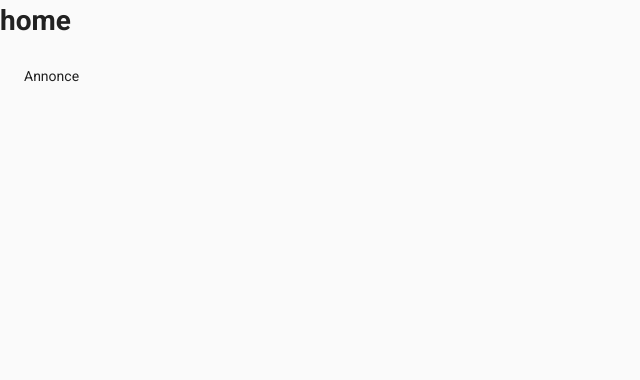
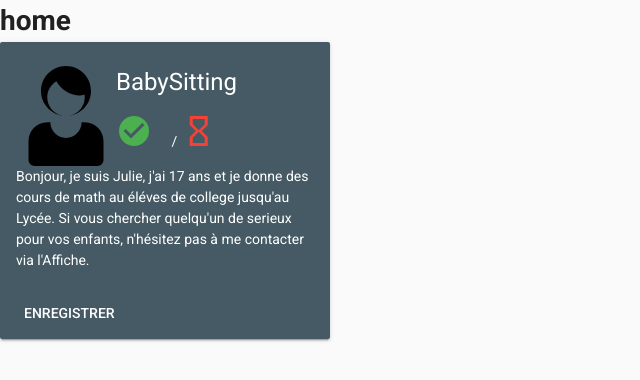
Before and after one commit to Barrocheq/laffiche, a Vue app: page / in a window 1280 px wide. Shown: the top 380 px of the page, without its empty margins (0-640 px from the left). Built offline with nearby package versions, Linux system fonts and the light colour scheme.

Commit message:
first design

```diff
--- a/src/components/Annonce.vue
+++ b/src/components/Annonce.vue
@@ -1,10 +1,30 @@
 <template>
-  <v-container fluid>
-    Annonce
-  </v-container>
+  <v-flex xs2>
+    <v-card color="blue-grey darken-2" class="white--text" style="width: 330px">
+      <v-card-title primary-title>
+		<!-- <v-icon large left color="white">insert_photo</v-icon> -->
+			<v-layout row wrap xs12 justify-align-content>
+				<v-layout>
+					<img src="../../static/img/avatar.svg" alt="" height="100">
+			        <v-layout row wrap xs12>
+						<div class="headline" xs12>BabySitting</div>
+						<div xs12>
+							<v-icon large left color="green">check_circle</v-icon>
+							/
+							<v-icon large left color="red">hourglass_empty</v-icon>
+						</div>
+			    	</v-layout>
+			    </v-layout>
+				<div>Bonjour, je suis Julie, j'ai 17 ans et je donne des cours de math au éléves de college jusqu'au Lycée. Si vous chercher quelqu'un de serieux pour vos enfants, n'hésitez pas à me contacter via l'Affiche.</div>
+		    </v-layout>
+      </v-card-title>
+      <v-card-actions>
+        <v-btn flat dark >Enregistrer</v-btn>
+      </v-card-actions>
+    </v-card>
+  </v-flex>
 </template>
-
-<!-- Add "scoped" attribute to limit CSS to this component only -->
+<!-- <v-icon large color="green darken-2">check_circle</v-icon> -->
 <style scoped>
 
 </style>
```
Also changed, not shown: static/img/avatar.svg (added), 1 other file (tests, documents, lock files or other folders).
